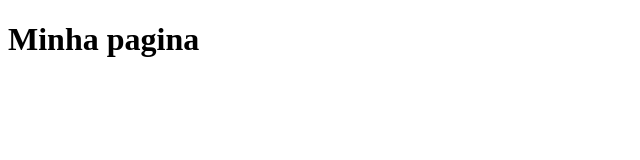
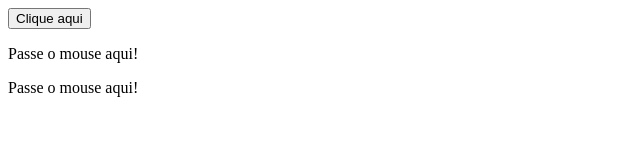
Before and after one commit to DiegoMaiaSantos/curso-javascript-innovation, a plain HTML site: page index.html in a window 1280 px wide. Shown: the whole page, without its empty margins (0-640 px from the left). Drawn offline with Linux system fonts and the light colour scheme.

Commit message:
Evolução no andamento do curso

```diff
--- a/index.html
+++ b/index.html
@@ -1,13 +1,19 @@
 <!DOCTYPE html>
 <html lang="pt-br">
+
 <head>
     <meta charset="UTF-8">
     <meta http-equiv="X-UA-Compatible" content="IE=edge">
     <meta name="viewport" content="width=device-width, initial-scale=1.0">
-    <script type="text/javascript" src="/js/main.js" ></script>
+    <script type="text/javascript" src="/js/main.js"></script>
     <title>Curso JS</title>
 </head>
+
 <body>
-    <h1>Minha pagina</h1>
+    <button typr="button" onclick="clicou()">Clique aqui</button>
+    <p id="agradecimento" onclick="redirecionar()"></p>
+    <p id="mousemove" onmouseover="trocar(this)" onmouseout="voltar(this)" >Passe o mouse aqui!</p>
+    <p id="mousemove2" onmouseover="trocar(this)" onmouseout="voltar(this)" >Passe o mouse aqui!</p>
 </body>
+
 </html>
--- a/js/main.js
+++ b/js/main.js
@@ -1,11 +1,112 @@
-let nome = 'Diego Santos';
-let n1 = 5;
-let n2 = 3;
-let frase = 'Japão é o melhor time do mundo';
+function clicou(){
+    document.getElementById('agradecimento').innerHTML = '<b>Obrigado por clicar!</b>';
+    //console.log(document.getElementById('agradecimento'))
+    //alert('Obrigado por clicar!');
+}
+
+function redirecionar(){
+    window.open('https://faculdadecdl.edu.br/');
+    //window.location.href = 'https://faculdadecdl.edu.br/'
+}
+
+function trocar(elemento){
+    //document.getElementById('mousemove').innerHTML = 'Obrigado!'
+    elemento.innerHTML = 'Obrigado!'
+}
+
+function voltar(elemento){
+    elemento.innerHTML = 'Passe o mouse aqui'
+    //document.getElementById('mousemove').innerHTML = 'Passe o mouse aqui!'
+}
+
+/*
+function soma(n1, n2){
+    return n1 + n2;
+}
+*/
+
+/*
+function validaIdade(idade){
+    let validar;
+    if (idade >= 18){
+        validar = true
+    }else{
+        validar = false
+    }
+    return validar;
+}
+
+let idade = prompt('Qual sua idade?');
+console.log(validaIdade(idade));
+*/
+
+// alert(soma(5, 10));
+
+/*
+let nome = ('Hoje é', '/');
+let d = new Date();
+console.log('nome', + d.getDate() + '/', (d.getMonth()+1))
+*/
+
+/*
+let d = new Date();
+alert(d.getMinutes());
+*/
+
+/*
+let count;
+for(count = 0; count <= 5; count++){
+    alert(count);
+};
+*/
+
+/*
+let count = 0;
+while(count <= 5){
+    console.log(count);
+    alert(count);
+    count++;
+};
+*/
+/*
+let idade = prompt('Qual sua idade?');
+if (idade >= 18){
+    alert('Maior de idade.');
+}else{
+    alert('Menor de idade');
+};
+*/
+
+
+
+/*
+let fruta = {nome:'maça', cor:'vermelha'};
+console.log(fruta);
+alert(fruta.nome)*/
+
+// let lista = ['maça', ' pera', ' laranja'];
+// lista.push(' uva')
+//lista.pop()
+
+// console.log(lista);
+// console.log(lista.toString());
+// console.log(lista.join(' | '));
+// console.log(lista.length);
+// console.log(lista.reverse());
+// alert(lista);
+
+
+
+// Aula 01
+
+// let nome = 'Diego Santos';
+// let n1 = 5;
+// let n2 = 3;
+// let frase = 'Japão é o melhor time do mundo';
 //alert(nome + ' tem ' + idade + ' anos.');
 //alert(idade + idade2)
-console.log(nome)
-console.log(n1 * n2)
-console.log(frase.toUpperCase()) //toLowerCase()
-console.log(frase.replace('Japão', 'Brasil'))
+// console.log(nome)
+// console.log(n1 * n2)
+// console.log(frase.toUpperCase()) //toLowerCase()
+// console.log(frase.replace('Japão', 'Brasil'))
 //alert(frase.replace('Japão', 'Brasil'))
```
